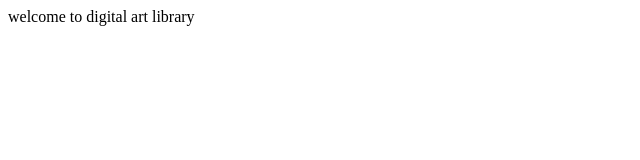
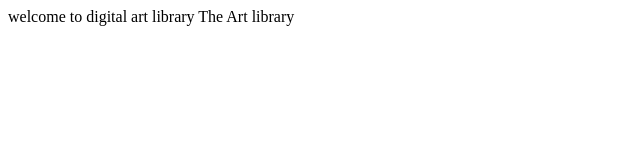
Before and after one commit to victortimilehin/Artlibary, a plain HTML site: page index.html in a window 1280 px wide. Shown: the whole page, without its empty margins (0-640 px from the left). Drawn offline with Linux system fonts and the light colour scheme.

Commit message:
added the art library

```diff
--- a/index.html
+++ b/index.html
@@ -2,4 +2,7 @@
 
   welcome to digital art library
 
+
+  The Art library
+
 </html>
```
